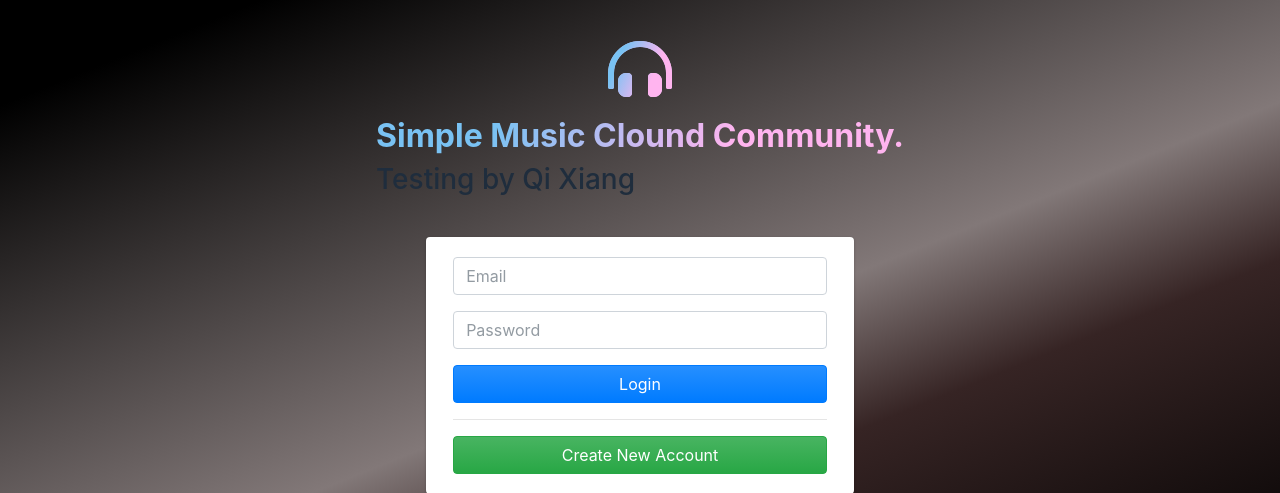
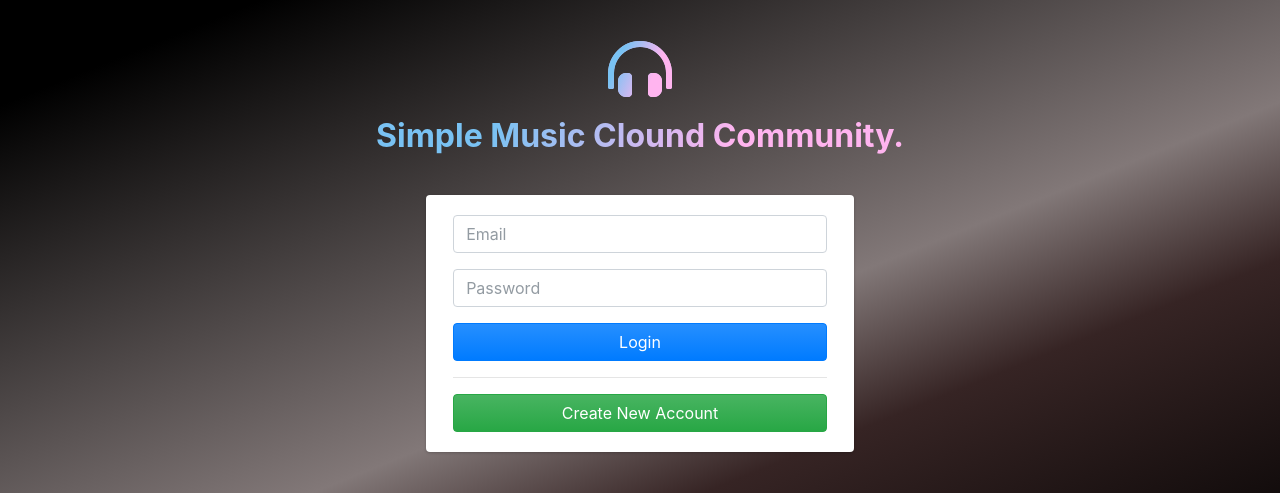
Before and after one commit to Yongqx-0313/Music-Management-System, a PHP site: page /login.php in a window 1280 px wide. Shown: the top 493 px of the page. Run offline with PHP 8.4, Linux system fonts and the light colour scheme; some libraries are stand-ins or nearby versions.

Commit message:
remove 'Testing by Qi Xiang'

```diff
--- a/login.php
+++ b/login.php
@@ -50,7 +50,7 @@ header("location:index.php?page=home");
   				<span  class="m-4 p-2">
   				<h1 class="text-gradient-primary text-center" style="font-size: 4rem"><b><i class="fas fa-headphones-alt text-gradient-primary"></i></b></h1>
   				<h2 class="text-gradient-primary"><b>Simple Music Clound Community.</b></h2>
-					<h3>Testing by Qi Xiang</h3>
+
   				</span>
   			</div>
   			<div class="card col-sm-7">
```
Also changed, not shown: assets/uploads/1749903300_weathering.jpg (added), 2 other files.
